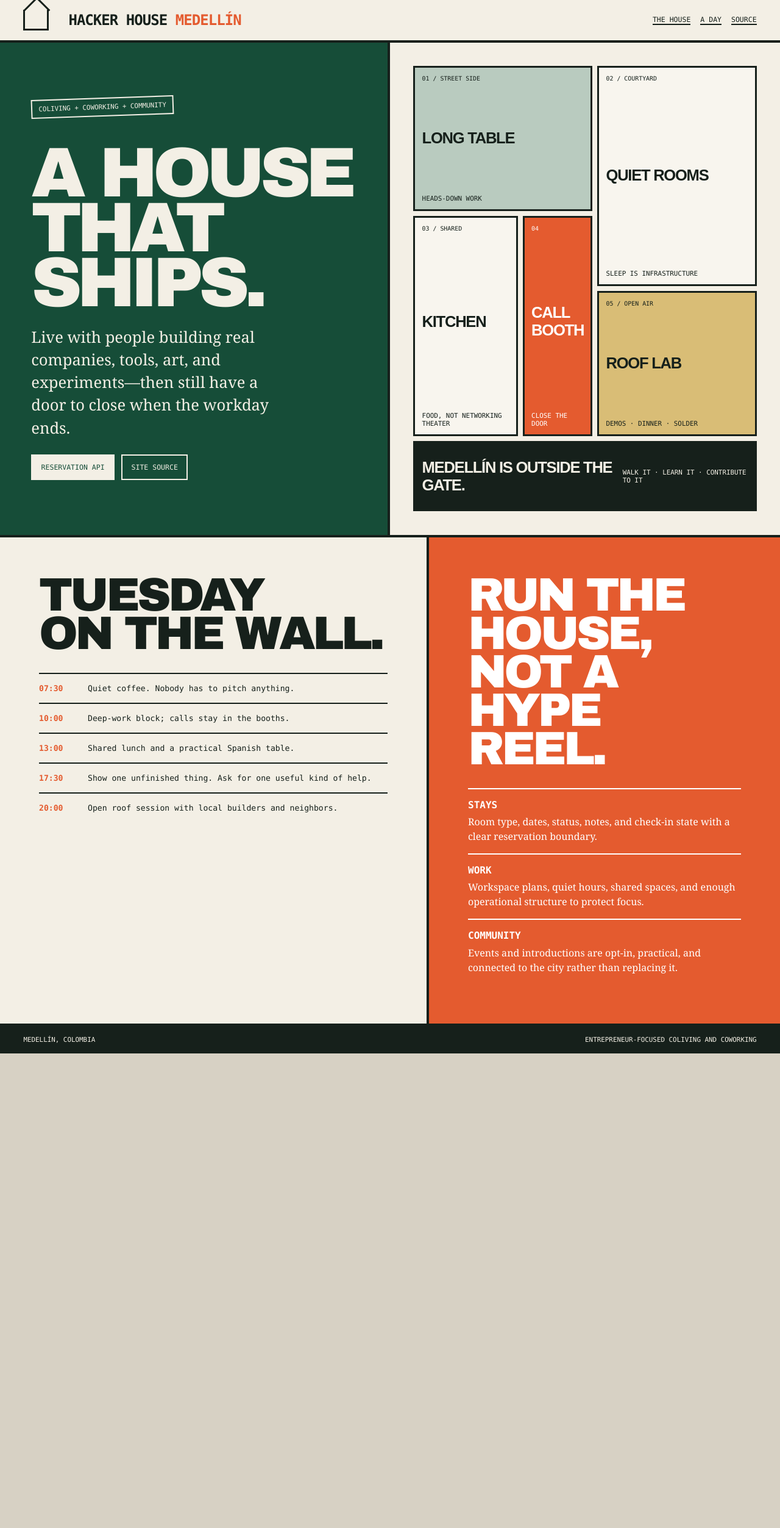
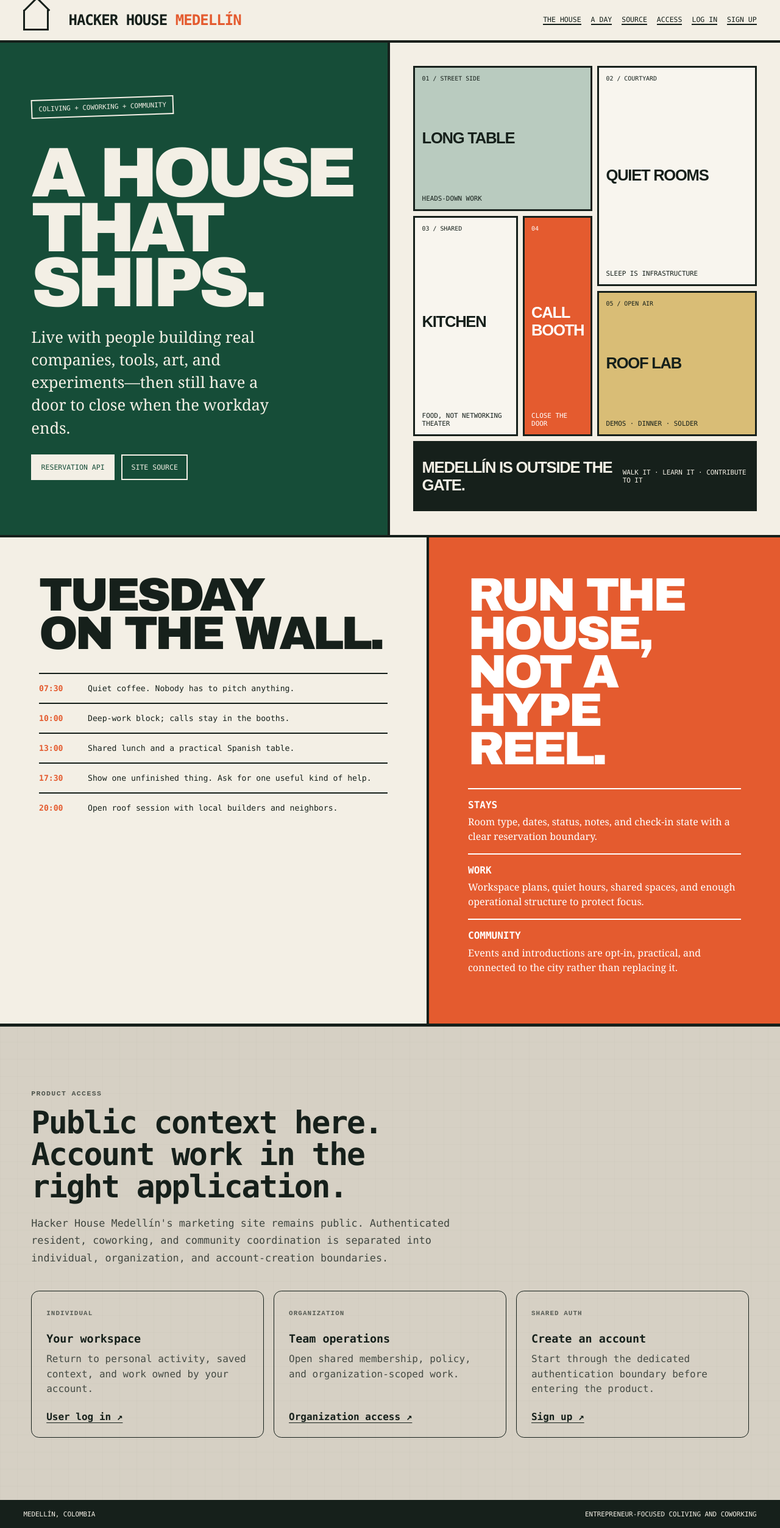
Before and after one commit to hacker-house-medellin/hacker-house-medellin.github.io, an Astro site: page / in a window 1280 px wide. Shown: the whole page at 61% size. Before the commit the page ends 1727 px from the top, so only its background shows below. Built offline with nearby package versions, Linux system fonts and the light colour scheme; Astro itself is replaced by a stand-in of ours.

Commit message:
feat: clarify marketing account access

```diff
--- a/src/pages/index.astro
+++ b/src/pages/index.astro
@@ -42,14 +42,47 @@ footer{background:var(--ink);color:var(--chalk);padding:1rem clamp(1rem,3vw,3rem
   <body>
     <a class="skip" href="#content">Skip to content</a>
 
-    <header><span class="house-mark" aria-hidden="true"></span><a class="brand" href="#top">Hacker House <span class="city">Medellín</span></a><nav aria-label="Primary"><a href="#house">The house</a><a href="#day">A day</a><a href="https://github.com/hacker-house-medellin">Source</a></nav></header>
+    <header class="fleet-nav-enhanced"><span class="house-mark" aria-hidden="true"></span><a class="brand" href="#top">Hacker House <span class="city">Medellín</span></a><nav class="fleet-desktop-nav" aria-label="Primary"><a href="#house">The house</a><a href="#day">A day</a><a href="https://github.com/hacker-house-medellin">Source</a><a href="#access">Access</a><a href="https://user.hacker-house-medellin.github.io/">Log in</a><a href="https://auth.hacker-house-medellin.github.io/">Sign up</a></nav><details class="fleet-mobile-nav"><summary>Menu</summary><nav aria-label="Mobile navigation"><a href="#access">Access</a><a href="https://user.hacker-house-medellin.github.io/">User log in</a><a href="https://org.hacker-house-medellin.github.io/">Organization access</a><a href="https://auth.hacker-house-medellin.github.io/">Sign up</a><a href="https://github.com/hacker-house-medellin">Source</a></nav></details></header>
     <main id="content">
       <section class="hero" id="top"><div class="hero-copy"><span class="stamp">coliving + coworking + community</span><div><h1>A house<br/>that ships.</h1><p>Live with people building real companies, tools, art, and experiments—then still have a door to close when the workday ends.</p></div><div class="actions"><a href="https://github.com/hacker-house-medellin/hhm-api">Reservation API</a><a href="https://github.com/hacker-house-medellin/hacker-house-medellin.github.io">Site source</a></div></div>
         <div class="plan" id="house" aria-label="Illustrative house floor plan"><div class="room r1"><small>01 / street side</small><strong>Long table</strong><span>heads-down work</span></div><div class="room r2"><small>02 / courtyard</small><strong>Quiet rooms</strong><span>sleep is infrastructure</span></div><div class="room r3"><small>03 / shared</small><strong>Kitchen</strong><span>food, not networking theater</span></div><div class="room r4"><small>04</small><strong>Call<br/>booth</strong><span>close the door</span></div><div class="room r5"><small>05 / open air</small><strong>Roof lab</strong><span>demos · dinner · solder</span></div><div class="room r6"><strong>Medellín is outside the gate.</strong><span>walk it · learn it · contribute to it</span></div></div></section>
       <section class="board" id="day"><div class="day"><h2>Tuesday<br/>on the wall.</h2><ol class="schedule"><li><time>07:30</time><span>Quiet coffee. Nobody has to pitch anything.</span></li><li><time>10:00</time><span>Deep-work block; calls stay in the booths.</span></li><li><time>13:00</time><span>Shared lunch and a practical Spanish table.</span></li><li><time>17:30</time><span>Show one unfinished thing. Ask for one useful kind of help.</span></li><li><time>20:00</time><span>Open roof session with local builders and neighbors.</span></li></ol></div><div class="operating"><h2>Run the house, not a hype reel.</h2><dl><div><dt>Stays</dt><dd>Room type, dates, status, notes, and check-in state with a clear reservation boundary.</dd></div><div><dt>Work</dt><dd>Workspace plans, quiet hours, shared spaces, and enough operational structure to protect focus.</dd></div><div><dt>Community</dt><dd>Events and introductions are opt-in, practical, and connected to the city rather than replacing it.</dd></div></dl></div></section>
-    </main>
+
+<section class="fleet-access" id="access" aria-labelledby="fleet-access-title"><div class="fleet-access-head"><p class="fleet-access-kicker">Product access</p><h2 id="fleet-access-title">Public context here. Account work in the right application.</h2><p class="fleet-access-intro">Hacker House Medellín's marketing site remains public. Authenticated resident, coworking, and community coordination is separated into individual, organization, and account-creation boundaries.</p></div><div class="fleet-access-grid"><article><span>INDIVIDUAL</span><h3>Your workspace</h3><p>Return to personal activity, saved context, and work owned by your account.</p><a href="https://user.hacker-house-medellin.github.io/">User log in ↗</a></article><article><span>ORGANIZATION</span><h3>Team operations</h3><p>Open shared membership, policy, and organization-scoped work.</p><a href="https://org.hacker-house-medellin.github.io/">Organization access ↗</a></article><article><span>SHARED AUTH</span><h3>Create an account</h3><p>Start through the dedicated authentication boundary before entering the product.</p><a href="https://auth.hacker-house-medellin.github.io/">Sign up ↗</a></article></div></section>
+</main>
     <footer><span>Medellín, Colombia</span><span>Entrepreneur-focused coliving and coworking</span></footer>
 
 
   </body>
 </html>
+
+<style>
+  .fleet-nav-enhanced { position: sticky !important; top: 0; z-index: 200; isolation: isolate; }
+  .fleet-mobile-nav { display: none; position: relative; margin-left: auto; }
+  .fleet-mobile-nav summary { cursor: pointer; list-style: none; padding: .62rem .8rem; border: 1px solid currentColor; border-radius: .45rem; font: 700 .72rem/1 system-ui, sans-serif; letter-spacing: .06em; text-transform: uppercase; }
+  .fleet-mobile-nav summary::-webkit-details-marker { display: none; }
+  .fleet-mobile-nav nav { position: absolute; right: 0; top: calc(100% + .55rem); min-width: 15rem; display: grid; gap: .25rem; padding: .75rem; background: #111827; color: #fff; border: 1px solid rgba(255,255,255,.18); box-shadow: 0 1.4rem 3rem rgba(0,0,0,.3); }
+  .fleet-mobile-nav a { padding: .7rem .8rem; color: inherit; text-decoration: none; }
+  @media (max-width: 760px) {
+    .fleet-desktop-nav { display: none !important; }
+    .fleet-mobile-nav { display: block; }
+  }
+</style>
+
+<style>
+  .fleet-access { padding: clamp(3.5rem, 8vw, 7rem) max(4vw, calc((100% - 76rem) / 2)); border-block: 1px solid currentColor; }
+  .fleet-access-head { max-width: 48rem; }
+  .fleet-access-kicker { margin: 0 0 .8rem; font: 750 .72rem/1.4 ui-monospace, monospace; letter-spacing: .12em; text-transform: uppercase; opacity: .7; }
+  .fleet-access h2 { margin: 0; font-size: clamp(2rem, 4vw, 4rem); line-height: 1.02; letter-spacing: -.04em; text-wrap: balance; }
+  .fleet-access-intro { max-width: 46rem; margin: 1.25rem 0 0; font-size: 1.05rem; line-height: 1.7; opacity: .78; }
+  .fleet-access-grid { display: grid; grid-template-columns: repeat(3, 1fr); gap: 1rem; margin-top: 2.5rem; }
+  .fleet-access-grid article { padding: 1.5rem; border: 1px solid currentColor; border-radius: .8rem; }
+  .fleet-access-grid span { font: 750 .68rem/1 ui-monospace, monospace; letter-spacing: .1em; opacity: .66; }
+  .fleet-access-grid h3 { margin: 1.5rem 0 .65rem; font-size: 1.15rem; }
+  .fleet-access-grid p { min-height: 4.8rem; margin: 0 0 1.25rem; line-height: 1.55; opacity: .76; }
+  .fleet-access-grid a { font-weight: 750; color: inherit; text-underline-offset: .25rem; }
+  @media (max-width: 760px) {
+    .fleet-access-grid { grid-template-columns: 1fr; }
+    .fleet-access-grid p { min-height: 0; }
+  }
+</style>
```
